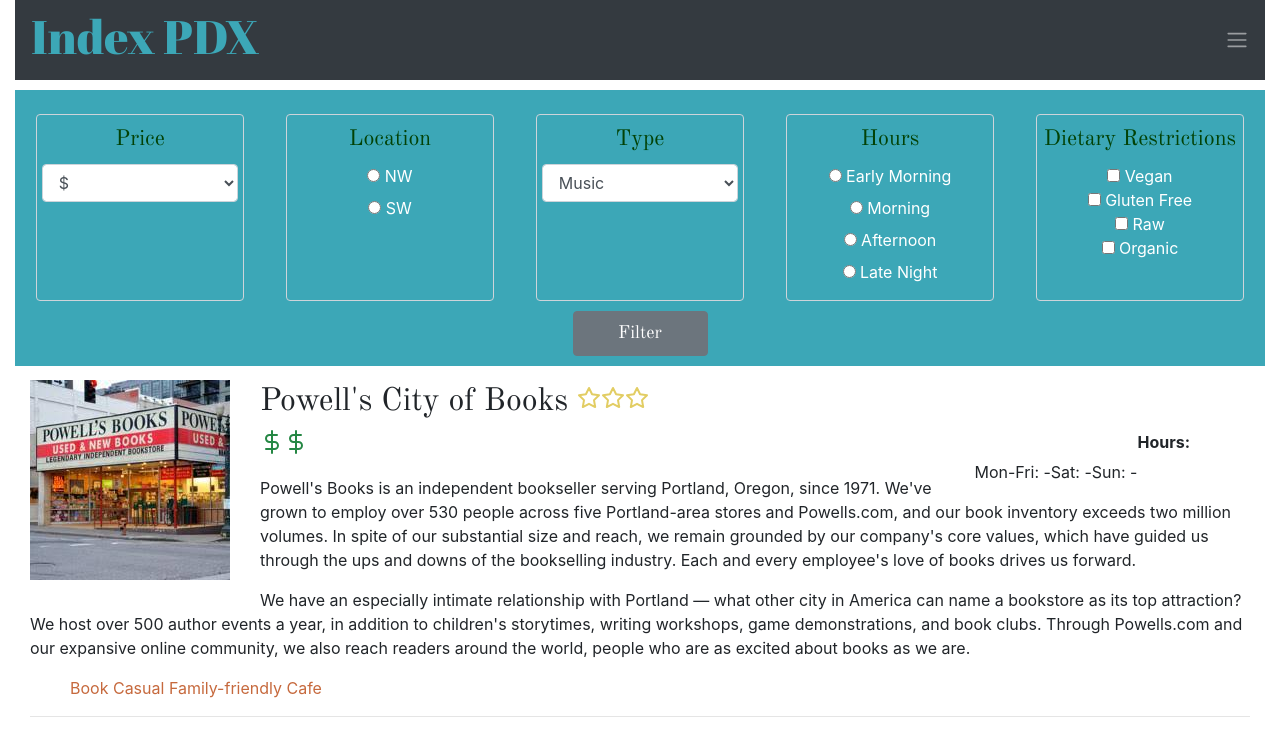
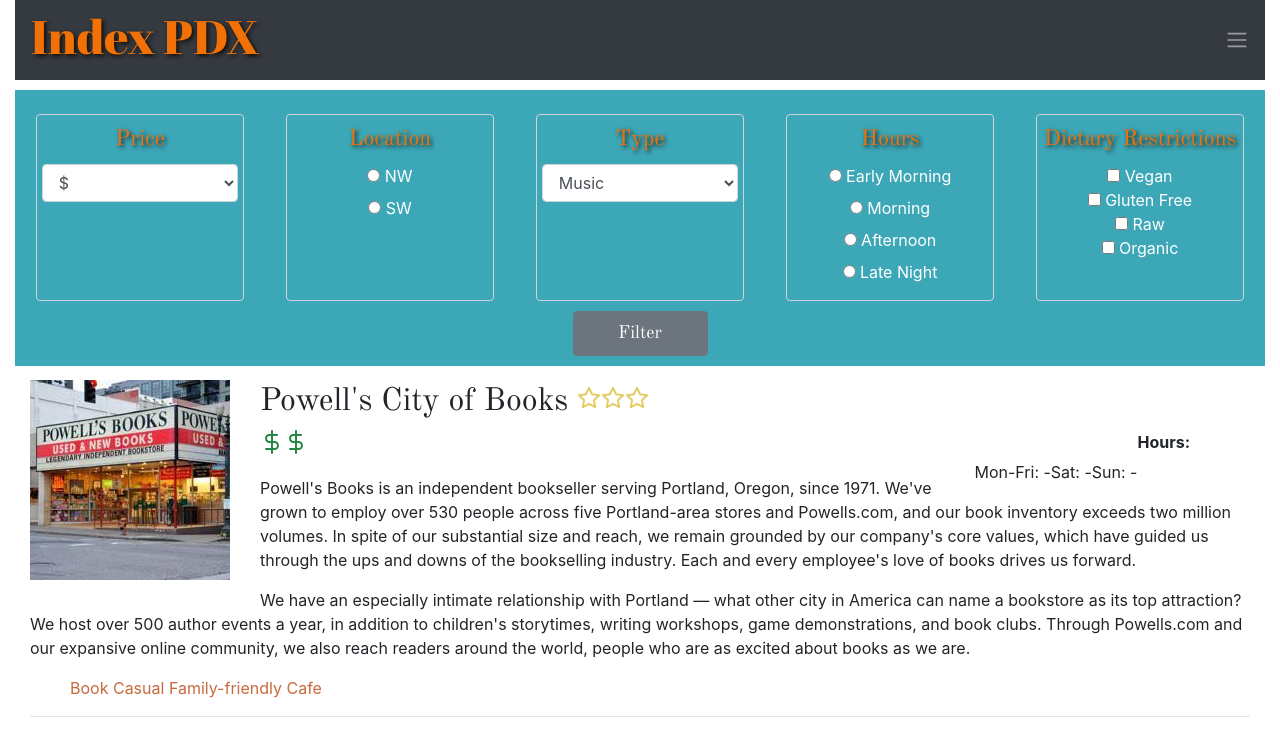
Before and after one commit to Pabarreyro/index-pdx, a plain HTML site: page index.html in a window 1280 px wide. Both pictures are taken after a click on the element 1237 px from the left and 40 px from the top of the page. Shown: the top 731 px of the page. Drawn offline with nearby package versions, Linux system fonts and the light colour scheme.

Commit message:
change color to match the rest of the index.

```diff
--- a/css/styles.css
+++ b/css/styles.css
@@ -6,7 +6,8 @@ h1 {
 }
 
 .navbar {
-  color:#3ca7b7;
+  color:#f27107;
+  text-shadow: 2px 2px 4px #160b01;
 }
 
 #hamburger-nav-icon:hover {
@@ -20,10 +21,10 @@ h1 {
 }
 
 .label-dropdown {
-  color: #024206;
+  color: #f27107;
   font-size: 22px;
   font-family: 'Old Standard TT', serif;
-
+  text-shadow: 2px 2px 4px #160b01;
 }
 
 .hide {
```
